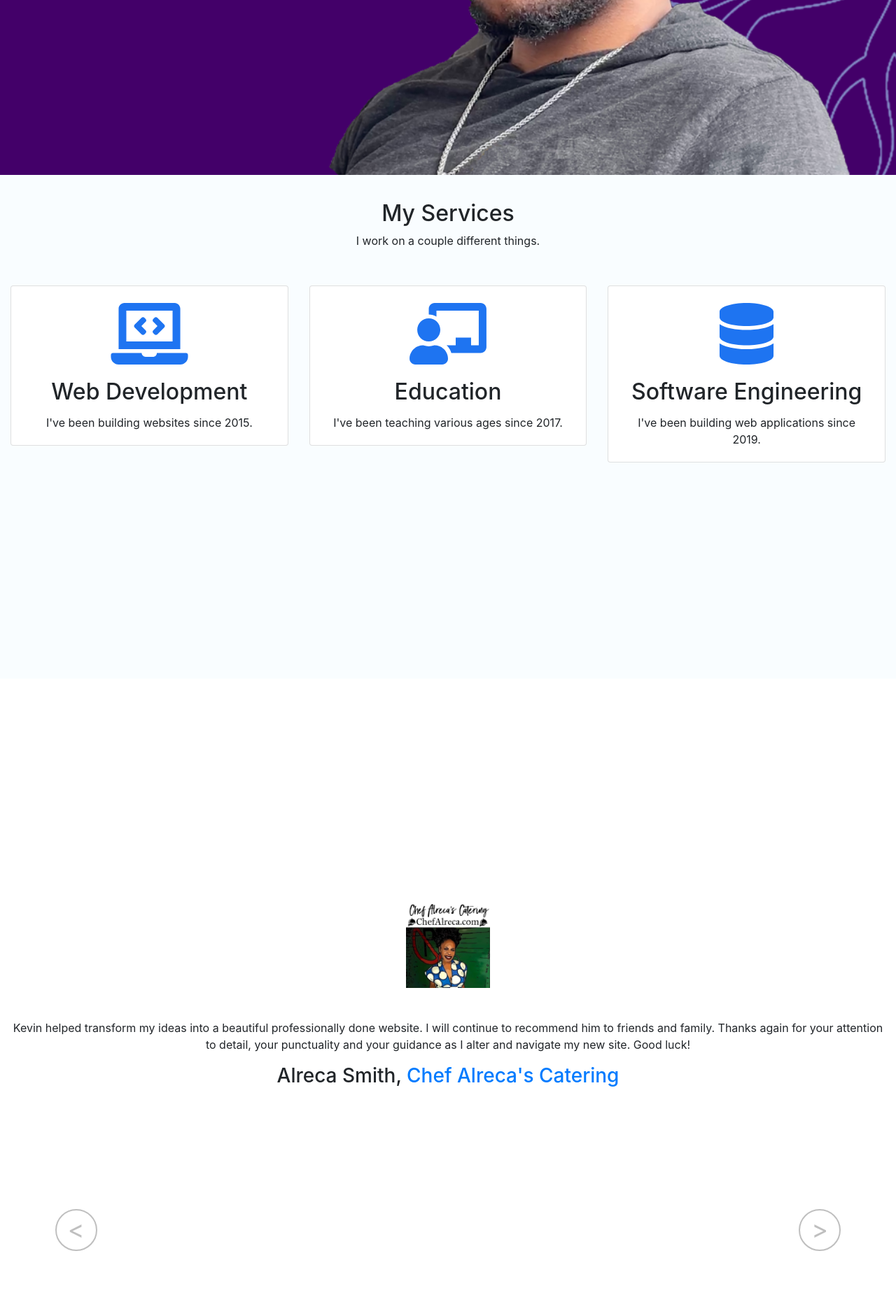
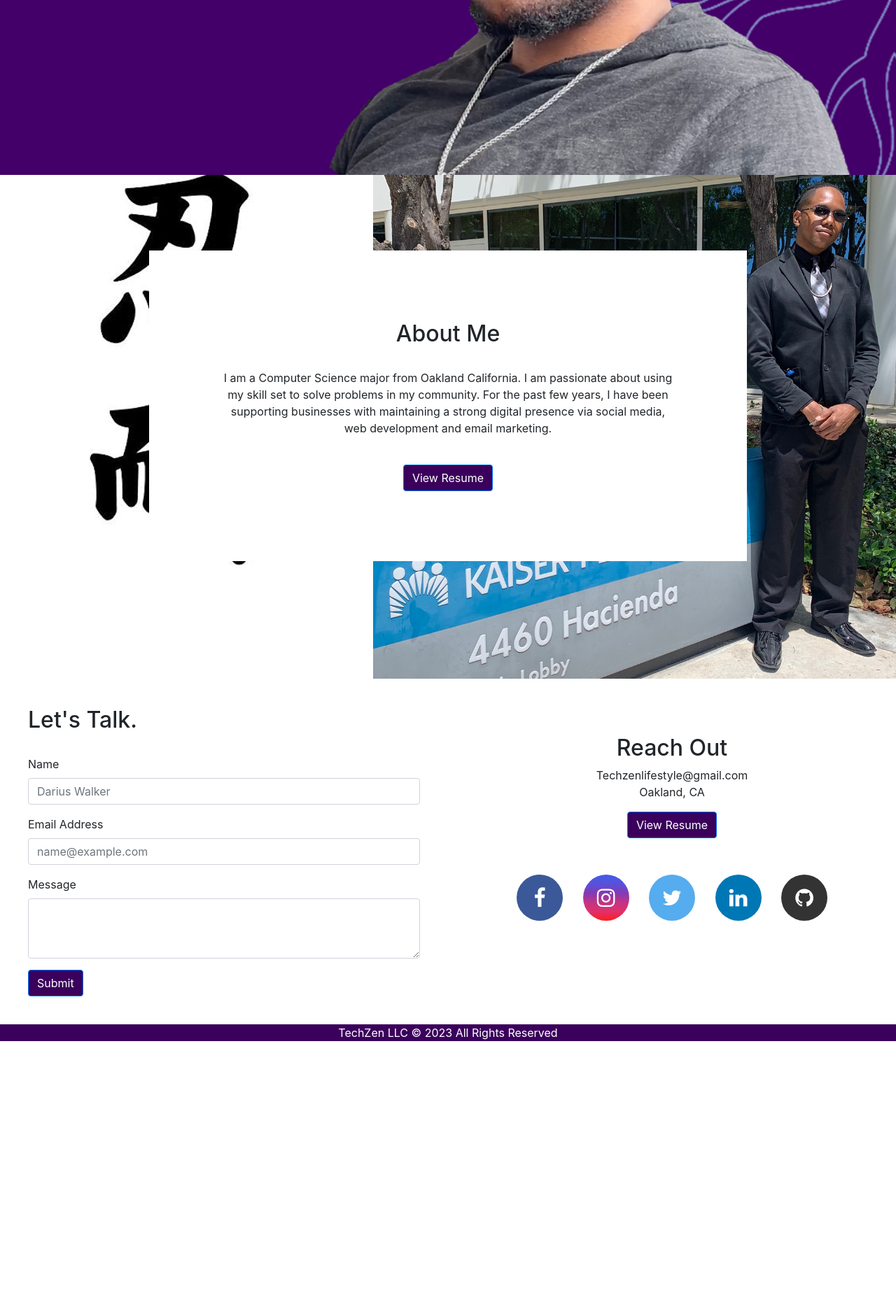
Before and after one commit to techzenlifestyle/my-portfolio-site, a Jekyll site: the page built from index.html, in a window 1280 px wide. Shown: the part 774-2642 px from the top of the page at 70% size. Built offline with Jekyll 4.4.1, drawn with Linux system fonts in a browser that asks for light colours; nearby versions of some CDN libraries; after the commit the page ends 2329 px from its top, so only the background shows below that; some of the changed text lies outside the part shown.

Commit message:
updating about section

```diff
--- a/assets/css/styles.css
+++ b/assets/css/styles.css
@@ -22,9 +22,7 @@
 
 /* Navbar */
 .navbar {
-    /* background-color: rgba(131, 139, 197, 0.6); */
     background-color: rgba(255, 255, 255, 0.7);
-
 }
 
 .logo-icon {
@@ -77,55 +75,15 @@
     font-size: 36px;
 }
 
-
-#services {
-    background-color: #F9FDFF;
+.about-section {
     height: 80vh;
-    text-align: center;
+    background: url("../images/contact-image.jpg") center;
 }
 
-.services-heading {
-    padding: 36px;
-}
-
-.services-content {
-    margin-top: 24px;
-}
-
-#testimonials {
-    height: 100vh;
-    /* padding: 120px; */
-    text-align: center;
-}
-
-.testimonial-img {
-    margin-top: 15px;
-    margin-bottom: 45px;
-    width: 120px;
-    height: 120px;
-}
-
-.carousel-control-prev-icon, .carousel-control-next-icon {
-    height: 60px;
-    width: 60px;
-    outline: black;
-    background-size: 100%, 100%;
-    border-radius: 50%;
-    border: 2px solid grey;
-    background-image: none;
-    margin-top: 75vh;
-}
-
-.carousel-control-next-icon:after {
-    content: '>';
-    font-size: 36px;
-    color: grey;
-}
-
-.carousel-control-prev-icon:after {
-    content: '<';
-    font-size: 36px;
-    color: grey;
+.about-box {
+    margin-top: 12vh;
+    padding: 100px;
+    background: white;
 }
 
 #connect {
@@ -141,58 +99,6 @@
 #contact-btn {
     position: absolute;
     margin-top: 120px;
-}
-
-/* My Experience */
-#exp-header {
-    display: flex;
-    align-items: center;
-    height: 90vh;
-    background-color: #F9FDFF;
-}
-
-.center {
-    margin-top: 70px;
-}
-
-.exp-timeline {
-    margin-top: 60px;
-    margin-bottom: 60px;
-}
-
-.timeline-date {
-    margin-bottom: -2px;
-}
-
-.exp-content {
-    margin-bottom: 80px;
-}
-
-.exp-button {
-    text-align: center;
-    margin-top: 25px;
-    margin-bottom: 25px;
-}
-
-#exp-connect {
-    background: linear-gradient(0deg, rgba(30, 116, 241, 0.3), rgba(30, 116, 241, 0.3)), url("../images/connect.JPG") no-repeat center fixed;
-    background-size: cover;
-    display: flex;
-    align-items: center;
-    justify-content: center;
-    height: 100vh;
-    color: #FFFFFF;
-}
-
-/* Blog */
-.placeholder {
-    background: linear-gradient(0deg, rgba(30, 116, 241, 0.3), rgba(30, 116, 241, 0.3)), url("../images/contact-image.jpg") no-repeat center fixed;
-    background-size: cover;
-    display: flex;
-    align-items: center;
-    justify-content: center;
-    height: 700px;
-    color: #FFFFFF;
 }
 
 /* Contact */
--- a/index.html
+++ b/index.html
@@ -14,94 +14,21 @@
            Web & Software Development services. </br><strong>Kevin Butler, CEO</strong></p>
       </div>
     </div>
-      <!-- <div class="header-content animate__animated animate__fadeInLeft">
-        <h1>Hi, my name is Kevin Butler.</h1>
-        <div>
-          <p class="typewrite" data-period="2000" data-type='["I am a Web Developer.", "I am a Software Engineer.", "I am an Educator.", "I am an alumni of the Hidden Genius Project."]'>
-            <span class="wrap"></span>
-          </p>
-        </div>
-        <a href="/my-experience/"><button class="btn btn-primary">Learn More</button></a>
-        <a href="/contact/"><button class="btn btn-primary">Contact Me</button></a>
-      </div> -->
   </div>
 </div>
 
-<!-- Services Section -->
-<div class="container-fluid" id="services">
-  <div class="row">
-    <div class="col services-col services-heading">
-      <h2>My Services</h2>
-      <p>I work on a couple different things.</p>
-    </div>
-  </div>
-
-  <div class="row">
-    <div class="col-md services-col">
-      <div class="card">
-        <a href="/my-experience/"><img class="card-img-top services-content" src="/assets/images/laptop-code-solid.svg" alt="Web Development Icon" width="110" height="88" style="color: #1E74F1;"></a>
-        <div class="card-body">
-          <h2 class="card-title">Web Development</h2>
-          <p class="card-text">I've been building websites since 2015.</p>
-        </div>
-      </div>
-    </div>
-    <div class="col-md services-col">
-      <div class="card">
-        <a href="/my-experience/"><img class="card-img-top services-content" src="/assets/images/chalkboard-teacher-solid.svg" alt="Education Icon" width="110" height="88" style="color: #1E74F1;"></a>
-        <div class="card-body">
-          <h2 class="card-title">Education</h2>
-          <p class="card-text">I've been teaching various ages since 2017.</p>
-        </div>
-      </div>
-    </div>
-    <div class="col-md services-col">
-      <div class="card">
-        <a href="/my-experience/"><img class="card-img-top services-content" src="/assets/images/database-solid.svg" alt="Software Engineering Icon" width="110" height="88" style="color: #1E74F1;"></a>
-        <div class="card-body">
-          <h2 class="card-title">Software Engineering</h2>
-          <p class="card-text">I've been building web applications since 2019.</p>
-        </div>
-      </div>
+<!-- About Section -->
+<div class="container-fluid about-section" id="about">
+  <div class="row justify-content-center">
+    <div class="col-xl-8 about-box text-center">
+      <h2>About Me</h2>
+      </br>
+      <p>I am a Computer Science major from Oakland California. I am passionate about using my skill set to
+        solve problems in my community. For the past few years, I have been supporting businesses with
+        maintaining a strong digital presence via social media, web development and email marketing.
+      </p>
+      </br>
+      <a href="https://drive.google.com/file/d/1T--1uWelz4Klqz_yObrGxEz_rKlBQozU/view?usp=sharing" target="_blank"><button class="btn btn-primary" id="resume-btn">View Resume</button></a>
     </div>
   </div>
 </div>
-
-<div class="container-fluid align" id="testimonials">
-  <div id="carousel" class="carousel slide no-padding" data-ride="carousel">
-    <div class="carousel-inner">
-      <div class="carousel-item active">
-        <img src="./assets/images/chef-alrecas-logo.jpg" class="testimonial-img" alt="Chef Alreca's Catering">
-        <p>Kevin helped transform my ideas into a beautiful professionally done website.
-          I will continue to recommend him to friends and family. Thanks again for your attention
-          to detail, your punctuality and your guidance as I alter and navigate my new site.
-          Good luck!
-        </p>
-        <h3>Alreca Smith, <a href="https://chefalreca.com/" target="_blank">Chef Alreca's Catering</a></h3>
-      </div>
-      <div class="carousel-item">
-        <img src="./assets/images/jennifer.jpg" class="testimonial-img" alt="Jennifer Delgadillo Bevington">
-        <p>Kevin is a talented and engaging instructor.  He taught coding and entrepreneurship to high school juniors in a precollege program--
-          and virtually because of the pandemic--for three weeks in the summer.  The class met everyday and Kevin made it interesting and accessible for my students,
-          many of whom had never taken either course.  The evaluations from the students of Kevin's work were great, and I am looking forward to working with him again this summer!
-        </p>
-        <h3>Jennifer Delgadillo Bevington, Director of <a href="https://naemurdic.wixsite.com/futurereadyscholars" target="_blank">Future Ready Scholars</a></h3>
-      </div>
-    </div>
-    <a class="carousel-control-prev" href="#carousel" role="button" data-slide="prev">
-      <span class="carousel-control-prev-icon" aria-hidden="true"></span>
-      <span class="sr-only">Previous</span>
-    </a>
-    <a class="carousel-control-next" href="#carousel" role="button" data-slide="next">
-      <span class="carousel-control-next-icon" aria-hidden="true"></span>
-      <span class="sr-only">Next</span>
-    </a>
-  </div>
-</div>
-
-<div class="container-fluid" id="connect">
-  <div>
-    <h2>Want to learn more? Connect with me.</h2>
-  </div>
-  <a href="/contact/" id="contact-btn"><button class="btn btn-primary">Contact Me</button></a>
-</div>
```
Also changed, not shown: assets/images/chef-alrecas-logo.jpg (deleted).
